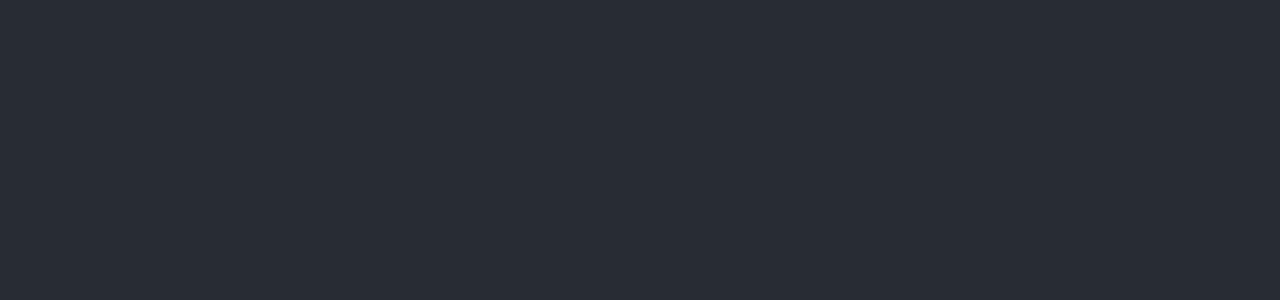
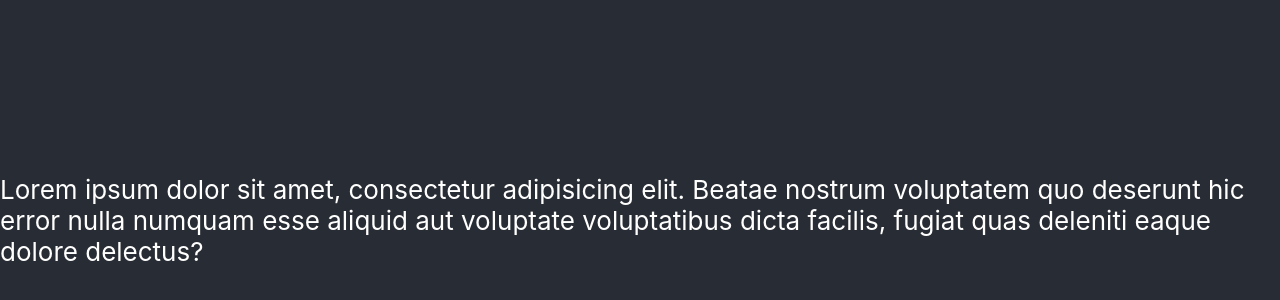
Before and after one commit to stephanevieira75/hapi, a React (Create React App) app: page /dashboard in a window 1280 px wide. Shown: the part 180-480 px from the top of the page. Built offline with nearby package versions, Linux system fonts and the light colour scheme.

Commit message:
Add redirect in App router and create Dashboard scene

```diff
--- a/src/App.tsx
+++ b/src/App.tsx
@@ -2,8 +2,9 @@ import React from 'react';
 import './App.css';
 
 import Login from './scenes/Login/Login';
+import Dashboard from './scenes/Dashboard/Dashboard';
 
-import { BrowserRouter as Router, Route, Switch} from "react-router-dom";
+import { BrowserRouter as Router, Route, Switch, Redirect } from "react-router-dom";
 
 function App() {
   return (
@@ -11,7 +12,21 @@ function App() {
       <Router>
 
         <Switch>
-          <Route path={"/"} exact component={Login}/>
+          <Route //Login
+            path={"/"}
+            exact
+            component={Login}
+          />
+          <Route // Dashboard
+            path={"/dashboard/"}
+            exact
+            component={Dashboard}
+          />
+          <Route // Redirect
+            path={"*"}
+            exact
+            render={() => <Redirect to="/" />}
+          />
         </Switch>
       </Router>
     </div>
--- /dev/null
+++ b/src/scenes/Dashboard/Dashboard.tsx
@@ -0,0 +1,12 @@
+import React from 'react';
+
+function Dashboard() {
+
+    return (
+        <div className="dashboard-container">
+           Lorem ipsum dolor sit amet, consectetur adipisicing elit. Beatae nostrum voluptatem quo deserunt hic error nulla numquam esse aliquid aut voluptate voluptatibus dicta facilis, fugiat quas deleniti eaque dolore delectus?
+        </div>
+    );
+}
+
+export default Dashboard;
```
